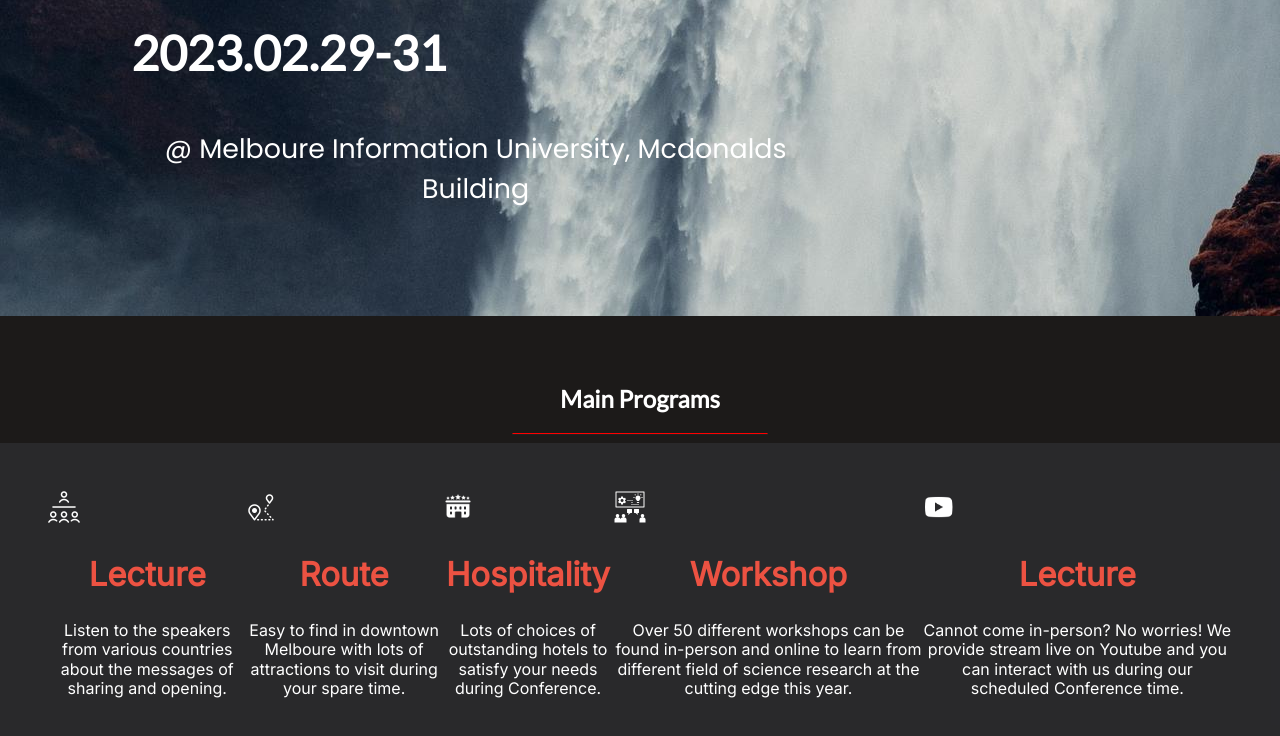
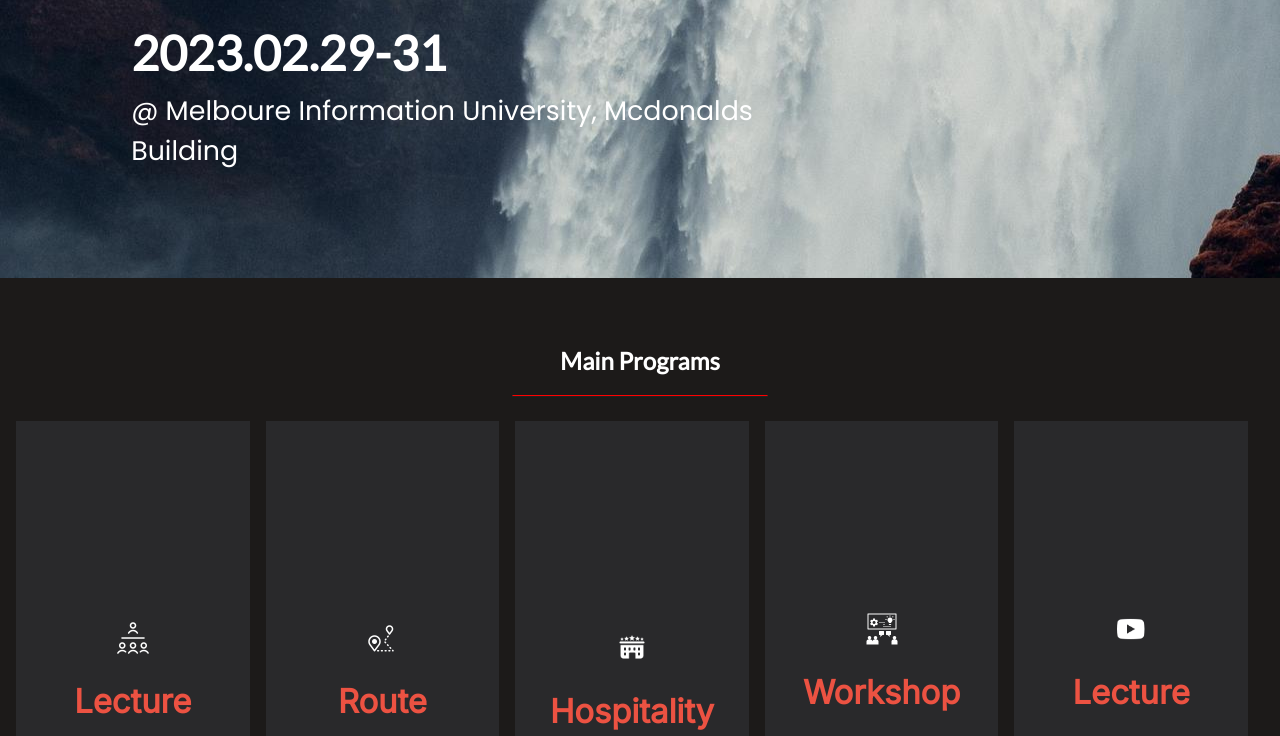
Before and after one commit to mpa-mxiang/capstone1, a website: page index.html in a window 1280 px wide. Shown: the part 546-1282 px from the top of the page. Drawn offline with Linux system fonts and the light colour scheme.

Commit message:
fix program section

```diff
--- a/style.css
+++ b/style.css
@@ -291,13 +291,18 @@
 .about #programs {
   display: flex;
   flex-direction: column;
-  background-color: #383b4277;
-  padding: 3rem;
+  padding: 1rem;
 }
 
 .about #programs .program {
   font-family: "Inter", sans-serif;
   align-self: center;
+  background-color: #383b4277;
+  margin-bottom: 1rem;
+  display: flex;
+  flex-direction: column;
+  align-items: center;
+  justify-content: center;
 }
 
 #popup-container img {
@@ -448,7 +453,7 @@
 
 .intro #address {
   border: none;
-  margin-top: 0;
+  text-align: left;
 }
 
 footer {
@@ -643,7 +648,7 @@
 .divider {
   width: 10%;
   margin-left: 0;
-  border:1px solid red;
+  border: 1px solid red;
 }
 
 .top-work h2 {
@@ -1034,8 +1039,14 @@
   }
 
   footer #infor h1,
-  footer #infor p{
+  footer #infor p {
     text-align: left;
   }
 
+  .about #programs .program {
+    margin-bottom: 0;
+    margin-right: 1rem;
+    width: 21vw;
+    height: 48vw;
+  }
 }
```
